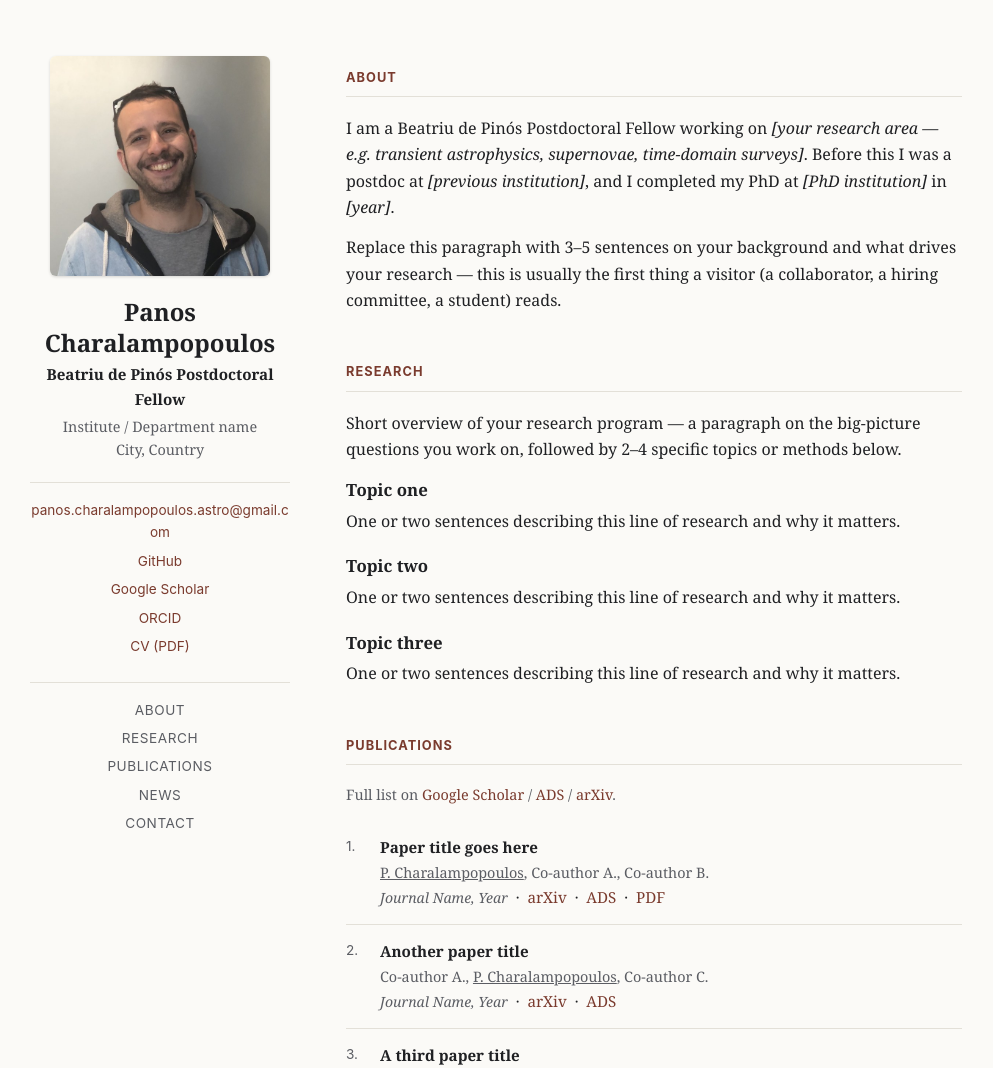
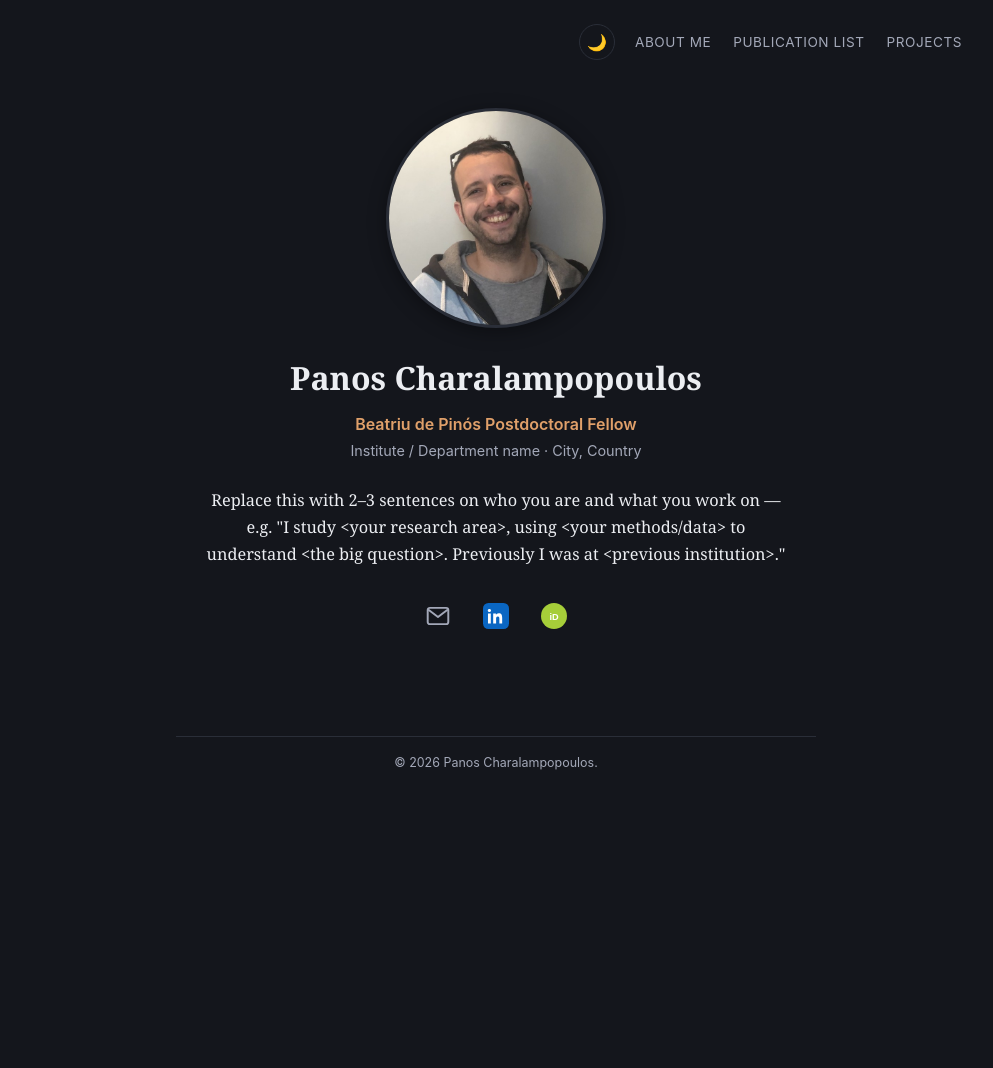
Before and after one commit to panos-charalampopoulos/panos-charalampopoulos.github.io, a plain HTML site: page index.html in a window 1280 px wide. Shown: the top 1068 px of the page, without its empty margins (144-1137 px from the left). After the commit the page ends 800 px from the top, so only its background shows below. Drawn offline with Linux system fonts and the light colour scheme.

Commit message:
new changes

```diff
--- a/index.html
+++ b/index.html
@@ -9,116 +9,54 @@
 </head>
 <body>
 
-  <div class="page">
+  <header class="topbar">
+    <button id="theme-toggle" class="theme-toggle" aria-label="Toggle light/dark theme" title="Toggle light/dark theme">🌙</button>
+    <nav class="topnav">
+      <a href="about.html">About me</a>
+      <a href="publications.html">Publication list</a>
+      <a href="projects.html">Projects</a>
+    </nav>
+  </header>
 
-    <aside class="sidebar">
-      <img src="photo.jpg" alt="Panos Charalampopoulos" class="avatar">
-      <h1>Panos Charalampopoulos</h1>
-      <p class="role">Beatriu de Pinós Postdoctoral Fellow</p>
-      <p class="affiliation">Institute / Department name<br>City, Country</p>
+  <main class="hero">
+    <img src="photo.jpg" alt="Panos Charalampopoulos" class="hero-avatar">
+    <h1>Panos Charalampopoulos</h1>
+    <p class="role">Beatriu de Pinós Postdoctoral Fellow</p>
+    <p class="affiliation">Institute / Department name &middot; City, Country</p>
 
-      <nav class="contact-list">
-        <a href="mailto:panos.charalampopoulos.astro@gmail.com">panos.charalampopoulos.astro@gmail.com</a>
-        <a href="https://github.com/YOUR-USERNAME" target="_blank" rel="noopener">GitHub</a>
-        <a href="#" target="_blank" rel="noopener">Google Scholar</a>
-        <a href="#" target="_blank" rel="noopener">ORCID</a>
-        <a href="#" target="_blank" rel="noopener">CV (PDF)</a>
-      </nav>
+    <p class="bio">
+      Replace this with 2–3 sentences on who you are and what you work on — e.g.
+      "I study &lt;your research area&gt;, using &lt;your methods/data&gt; to understand &lt;the big question&gt;.
+      Previously I was at &lt;previous institution&gt;."
+    </p>
 
-      <nav class="section-nav">
-        <a href="#about">About</a>
-        <a href="#research">Research</a>
-        <a href="#publications">Publications</a>
-        <a href="#news">News</a>
-        <a href="#contact">Contact</a>
-      </nav>
-    </aside>
+    <div class="icon-row">
+      <a href="mailto:panos.charalampopoulos.astro@gmail.com" class="icon-link" aria-label="Email" title="Email">
+        <svg viewBox="0 0 24 24" width="26" height="26" fill="none" stroke="currentColor" stroke-width="1.8" stroke-linecap="round" stroke-linejoin="round">
+          <rect x="2.5" y="4.5" width="19" height="15" rx="2"></rect>
+          <path d="M3.5 6.5l8.5 6.5 8.5-6.5"></path>
+        </svg>
+      </a>
+      <a href="https://www.linkedin.com/in/panos-charalampopoulos-10a1qx7/" target="_blank" rel="noopener" class="icon-link" aria-label="LinkedIn" title="LinkedIn">
+        <svg viewBox="0 0 24 24" width="26" height="26">
+          <rect width="24" height="24" rx="5" fill="#0A66C2"></rect>
+          <path fill="#fff" d="M7.2 9.6H4.6V19H7.2V9.6zM5.9 8.4c.9 0 1.5-.6 1.5-1.4C7.4 6.2 6.8 5.6 5.9 5.6c-.9 0-1.5.6-1.5 1.4 0 .8.6 1.4 1.5 1.4zM9.4 9.6h2.5v1.3h.1c.35-.65 1.2-1.35 2.5-1.35 2.7 0 3.2 1.75 3.2 4V19h-2.6v-4.3c0-1-.02-2.3-1.4-2.3-1.4 0-1.6 1.1-1.6 2.25V19H9.4V9.6z"></path>
+        </svg>
+      </a>
+      <a href="https://orcid.org/0000-0002-0326-6715" target="_blank" rel="noopener" class="icon-link" aria-label="ORCID" title="ORCID">
+        <svg viewBox="0 0 24 24" width="26" height="26">
+          <circle cx="12" cy="12" r="12" fill="#A6CE39"></circle>
+          <text x="12" y="15.5" text-anchor="middle" font-family="Arial, sans-serif" font-size="8.5" font-weight="700" fill="#fff">iD</text>
+        </svg>
+      </a>
+    </div>
+  </main>
 
-    <main>
+  <footer>
+    <p>&copy; <span id="year"></span> Panos Charalampopoulos.</p>
+  </footer>
 
-      <section id="about">
-        <h2>About</h2>
-        <p>
-          I am a Beatriu de Pinós Postdoctoral Fellow working on
-          <em>[your research area — e.g. transient astrophysics, supernovae, time-domain surveys]</em>.
-          Before this I was a postdoc at <em>[previous institution]</em>, and I completed my PhD at
-          <em>[PhD institution]</em> in <em>[year]</em>.
-        </p>
-        <p>
-          Replace this paragraph with 3–5 sentences on your background and what drives your research —
-          this is usually the first thing a visitor (a collaborator, a hiring committee, a student) reads.
-        </p>
-      </section>
-
-      <section id="research">
-        <h2>Research</h2>
-        <p>
-          Short overview of your research program — a paragraph on the big-picture questions you work on,
-          followed by 2–4 specific topics or methods below.
-        </p>
-        <div class="research-item">
-          <h3>Topic one</h3>
-          <p>One or two sentences describing this line of research and why it matters.</p>
-        </div>
-        <div class="research-item">
-          <h3>Topic two</h3>
-          <p>One or two sentences describing this line of research and why it matters.</p>
-        </div>
-        <div class="research-item">
-          <h3>Topic three</h3>
-          <p>One or two sentences describing this line of research and why it matters.</p>
-        </div>
-      </section>
-
-      <section id="publications">
-        <h2>Publications</h2>
-        <p class="muted">Full list on <a href="#">Google Scholar</a> / <a href="#">ADS</a> / <a href="#">arXiv</a>.</p>
-        <ol class="pub-list">
-          <li>
-            <strong>Paper title goes here</strong><br>
-            <span class="pub-authors"><u>P. Charalampopoulos</u>, Co-author A., Co-author B.</span><br>
-            <span class="pub-venue">Journal Name, Year</span>
-            &nbsp;·&nbsp; <a href="#">arXiv</a> &nbsp;·&nbsp; <a href="#">ADS</a> &nbsp;·&nbsp; <a href="#">PDF</a>
-          </li>
-          <li>
-            <strong>Another paper title</strong><br>
-            <span class="pub-authors">Co-author A., <u>P. Charalampopoulos</u>, Co-author C.</span><br>
-            <span class="pub-venue">Journal Name, Year</span>
-            &nbsp;·&nbsp; <a href="#">arXiv</a> &nbsp;·&nbsp; <a href="#">ADS</a>
-          </li>
-          <li>
-            <strong>A third paper title</strong><br>
-            <span class="pub-authors"><u>P. Charalampopoulos</u> et al.</span><br>
-            <span class="pub-venue">Journal Name, Year</span>
-            &nbsp;·&nbsp; <a href="#">arXiv</a>
-          </li>
-        </ol>
-      </section>
-
-      <section id="news">
-        <h2>News</h2>
-        <ul class="news-list">
-          <li><time>2026</time> — Started my Beatriu de Pinós Fellowship at <em>[institution]</em>.</li>
-          <li><time>2025</time> — Add a milestone: talk given, paper accepted, award, etc.</li>
-          <li><time>2024</time> — Add another milestone here.</li>
-        </ul>
-      </section>
-
-      <section id="contact">
-        <h2>Contact</h2>
-        <p>
-          <strong>Email:</strong> <a href="mailto:panos.charalampopoulos.astro@gmail.com">panos.charalampopoulos.astro@gmail.com</a><br>
-          <strong>Office:</strong> Room / building, Institute name, City, Country
-        </p>
-      </section>
-
-      <footer>
-        <p>&copy; <span id="year"></span> Panos Charalampopoulos. Built with plain HTML &amp; CSS, hosted on GitHub Pages.</p>
-      </footer>
-
-    </main>
-  </div>
-
+  <script src="theme.js"></script>
   <script>
     document.getElementById('year').textContent = new Date().getFullYear();
   </script>
--- a/style.css
+++ b/style.css
@@ -1,16 +1,33 @@
 :root {
+  --bg: #14161c;
+  --bg-alt: #1b1e26;
+  --text: #eceef2;
+  --text-muted: #a3a8b8;
+  --accent: #e0a06a;
+  --border: #2a2e38;
+  --serif: Georgia, "Iowan Old Style", "Palatino Linotype", "Book Antiqua", serif;
+  --sans: -apple-system, BlinkMacSystemFont, "Segoe UI", Helvetica, Arial, sans-serif;
+}
+
+html[data-theme="light"] {
   --bg: #fbfaf7;
+  --bg-alt: #ffffff;
   --text: #1f2023;
   --text-muted: #5b5d63;
   --accent: #7a3b2e;
   --border: #e3e0d8;
-  --sidebar-width: 260px;
-  --serif: Georgia, "Iowan Old Style", "Palatino Linotype", "Book Antiqua", serif;
-  --sans: -apple-system, BlinkMacSystemFont, "Segoe UI", Helvetica, Arial, sans-serif;
 }
 
 * {
   box-sizing: border-box;
+}
+
+html {
+  color-scheme: dark;
+}
+
+html[data-theme="light"] {
+  color-scheme: light;
 }
 
 body {
@@ -20,6 +37,7 @@ body {
   font-family: var(--serif);
   line-height: 1.65;
   font-size: 16px;
+  transition: background 0.2s ease, color 0.2s ease;
 }
 
 a {
@@ -31,90 +49,146 @@ a:hover {
   text-decoration: underline;
 }
 
-.page {
+/* Top bar */
+.topbar {
   max-width: 980px;
   margin: 0 auto;
-  padding: 56px 24px 80px;
+  padding: 24px 24px 0;
   display: flex;
-  gap: 56px;
+  align-items: center;
+  justify-content: flex-end;
+  gap: 20px;
 }
 
-/* Sidebar */
-.sidebar {
-  flex: 0 0 var(--sidebar-width);
-  position: sticky;
-  top: 56px;
-  align-self: flex-start;
-  text-align: center;
+.brand {
+  margin-right: auto;
+  font-weight: 700;
+  font-size: 1rem;
+  color: var(--text);
 }
 
-.avatar {
-  width: 220px;
-  height: 220px;
-  border-radius: 6px;
-  object-fit: cover;
-  display: block;
-  margin: 0 auto 20px;
-  box-shadow: 0 1px 3px rgba(0,0,0,0.15);
+.brand:hover {
+  text-decoration: none;
+  color: var(--accent);
 }
 
-.sidebar h1 {
-  font-size: 1.5rem;
-  margin: 0 0 4px;
-  line-height: 1.3;
+.theme-toggle {
+  background: none;
+  border: 1px solid var(--border);
+  border-radius: 999px;
+  width: 36px;
+  height: 36px;
+  font-size: 1rem;
+  cursor: pointer;
+  display: flex;
+  align-items: center;
+  justify-content: center;
+  color: var(--text);
 }
 
-.role {
-  margin: 0 0 2px;
-  font-weight: 600;
-  color: var(--text);
-  font-size: 0.95rem;
+.theme-toggle:hover {
+  border-color: var(--accent);
 }
 
-.affiliation {
-  margin: 0 0 20px;
-  color: var(--text-muted);
-  font-size: 0.9rem;
-}
-
-.contact-list {
+.topnav {
   display: flex;
-  flex-direction: column;
-  align-items: center;
-  gap: 6px;
-  font-family: var(--sans);
-  font-size: 0.85rem;
-  border-top: 1px solid var(--border);
-  padding-top: 16px;
-  margin-bottom: 24px;
-  word-break: break-word;
-}
-
-.section-nav {
-  display: flex;
-  flex-direction: column;
-  align-items: center;
-  gap: 6px;
+  gap: 22px;
   font-family: var(--sans);
   font-size: 0.85rem;
   text-transform: uppercase;
   letter-spacing: 0.04em;
-  border-top: 1px solid var(--border);
-  padding-top: 16px;
 }
 
-.section-nav a {
+.topnav a {
   color: var(--text-muted);
 }
 
-.section-nav a:hover {
+.topnav a:hover,
+.topnav a.active {
+  color: var(--accent);
+  text-decoration: none;
+}
+
+/* Hero (index page) */
+.hero {
+  max-width: 640px;
+  margin: 0 auto;
+  padding: 48px 24px 60px;
+  text-align: center;
+  min-height: 60vh;
+  display: flex;
+  flex-direction: column;
+  align-items: center;
+}
+
+.hero-avatar {
+  width: 220px;
+  height: 220px;
+  border-radius: 50%;
+  object-fit: cover;
+  box-shadow: 0 4px 18px rgba(0,0,0,0.35);
+  border: 3px solid var(--border);
+  margin-bottom: 24px;
+}
+
+.hero h1 {
+  font-size: 2rem;
+  margin: 0 0 6px;
+}
+
+.hero .role {
+  font-family: var(--sans);
+  font-weight: 600;
+  font-size: 1rem;
+  margin: 0 0 2px;
   color: var(--accent);
 }
 
-/* Main content */
-main {
-  flex: 1;
-  min-width: 0;
+.hero .affiliation {
+  font-family: var(--sans);
+  font-size: 0.9rem;
+  color: var(--text-muted);
+  margin: 0 0 24px;
+}
+
+.hero .bio {
+  font-size: 1.02rem;
+  color: var(--text);
+  margin: 0 0 28px;
+}
+
+.icon-row {
+  display: flex;
+  gap: 18px;
+  justify-content: center;
+}
+
+.icon-link {
+  display: flex;
+  align-items: center;
+  justify-content: center;
+  width: 40px;
+  height: 40px;
+  border-radius: 10px;
+  color: var(--text-muted);
+  transition: transform 0.15s ease, color 0.15s ease;
+}
+
+.icon-link:hover {
+  color: var(--accent);
+  transform: translateY(-2px);
+  text-decoration: none;
+}
+
+.icon-link svg {
+  display: block;
+}
+
+/* Inner pages */
+.page-content {
+  max-width: 720px;
+  margin: 0 auto;
+  padding: 40px 24px 80px;
 }
 
 section {
@@ -207,23 +281,70 @@ p {
   margin-right: 8px;
 }
 
+/* Project cards */
+.grid {
+  display: grid;
+  grid-template-columns: repeat(auto-fit, minmax(200px, 1fr));
+  gap: 16px;
+}
+
+.card {
+  background: var(--bg-alt);
+  border: 1px solid var(--border);
+  border-radius: 10px;
+  padding: 20px;
+}
+
+.card h3 {
+  margin-top: 0;
+  margin-bottom: 8px;
+}
+
+.card p {
+  color: var(--text-muted);
+  margin-bottom: 12px;
+  font-size: 0.92rem;
+}
+
+.card a {
+  font-family: var(--sans);
+  font-size: 0.9rem;
+  font-weight: 600;
+}
+
 footer {
-  margin-top: 60px;
+  margin-top: 40px;
   padding-top: 16px;
   border-top: 1px solid var(--border);
   font-family: var(--sans);
   font-size: 0.78rem;
   color: var(--text-muted);
+  text-align: center;
+}
+
+.hero + footer,
+.hero ~ footer {
+  max-width: 640px;
+  margin-left: auto;
+  margin-right: auto;
+  padding-left: 24px;
+  padding-right: 24px;
 }
 
 /* Responsive */
-@media (max-width: 720px) {
-  .page {
-    flex-direction: column;
-    gap: 32px;
+@media (max-width: 560px) {
+  .topbar {
+    flex-wrap: wrap;
+    justify-content: center;
+    gap: 12px;
   }
-  .sidebar {
-    position: static;
-    flex: none;
+  .brand {
+    margin-right: 0;
+    width: 100%;
+    text-align: center;
+  }
+  .hero-avatar {
+    width: 170px;
+    height: 170px;
   }
 }
--- /dev/null
+++ b/theme.js
@@ -0,0 +1,27 @@
+(function () {
+  var root = document.documentElement;
+  var btn = document.getElementById('theme-toggle');
+  var saved = null;
+  try { saved = localStorage.getItem('theme'); } catch (e) {}
+
+  function apply(theme) {
+    if (theme === 'light') {
+      root.setAttribute('data-theme', 'light');
+      if (btn) btn.textContent = '☀️';
+    } else {
+      root.removeAttribute('data-theme');
+      if (btn) btn.textContent = '🌙';
+    }
+  }
+
+  apply(saved === 'light' ? 'light' : 'dark');
+
+  if (btn) {
+    btn.addEventListener('click', function () {
+      var isLight = root.getAttribute('data-theme') === 'light';
+      var next = isLight ? 'dark' : 'light';
+      apply(next);
+      try { localStorage.setItem('theme', next); } catch (e) {}
+    });
+  }
+})();
```
Also changed, not shown: about.html (added, +86 -0 lines), projects.html (added, +60 -0 lines), publications.html (added, +60 -0 lines), 1 other file.
